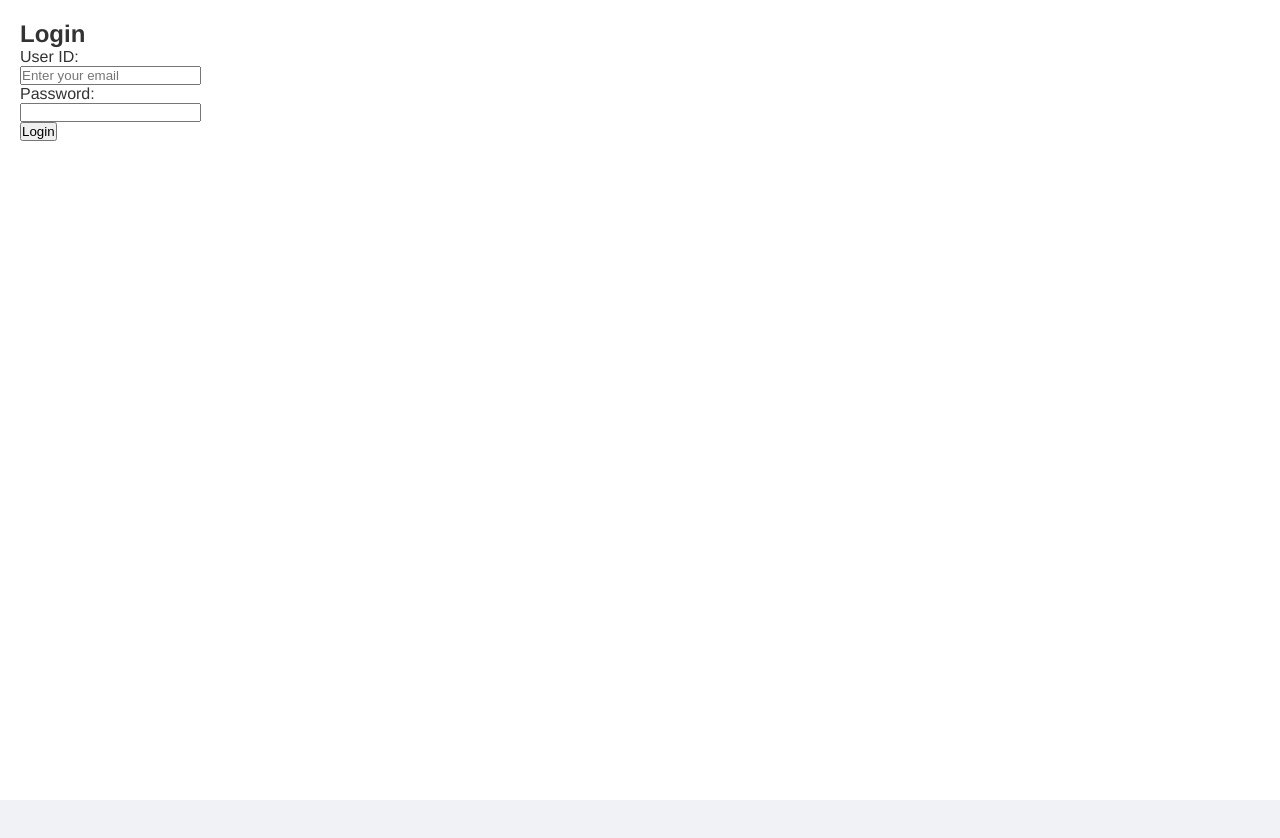
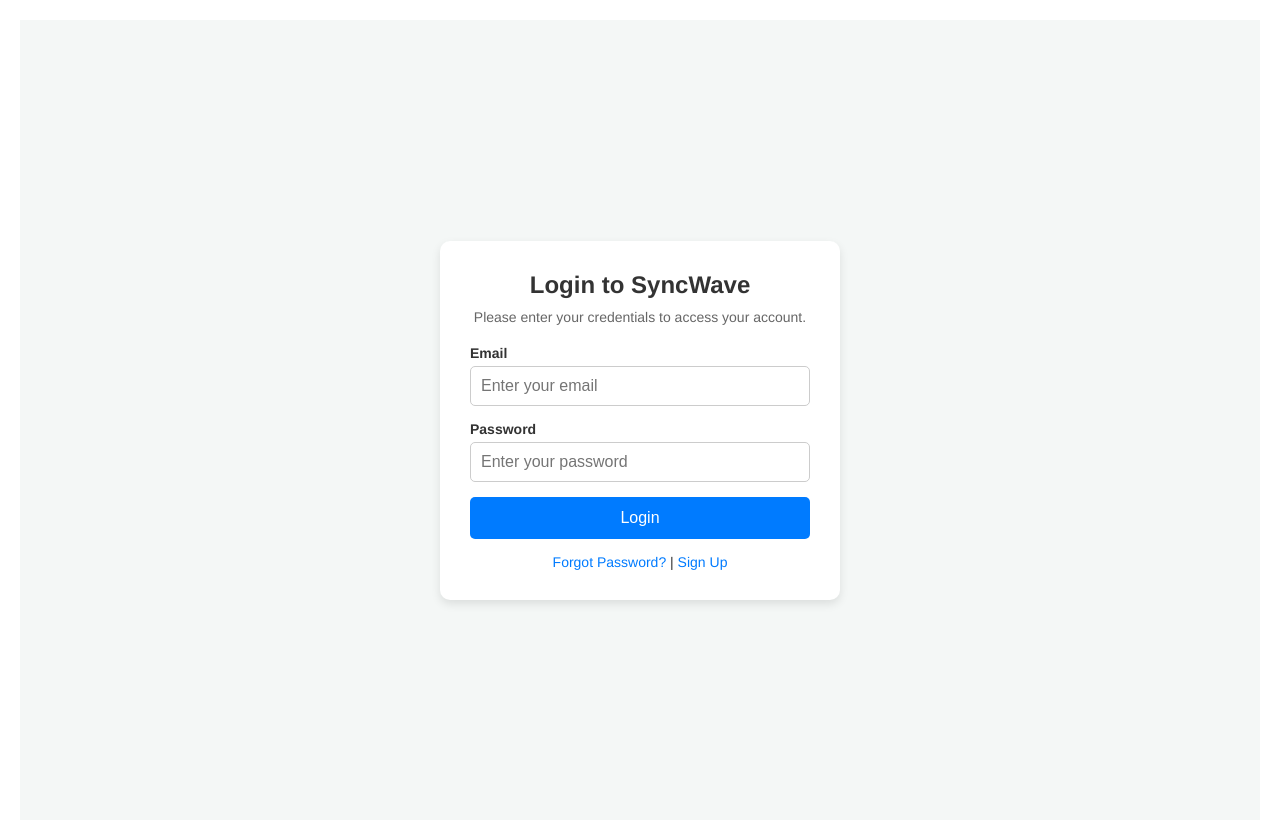
Before and after one commit to jayPark88/sync-wave-fe, a React (Create React App) app: page /login in a window 1280 px wide. Before the commit the page ends 800 px from the top, so only its background shows below. Built offline with nearby package versions, Linux system fonts and the light colour scheme; no server answers.

Commit message:
modify: login 및 보안 라우팅 기능 추가

```diff
--- a/src/App.js
+++ b/src/App.js
@@ -1,20 +1,21 @@
 import React, { useState, useEffect } from "react";
-import { BrowserRouter as Router, Routes, Route } from "react-router-dom";
+import { BrowserRouter as Router, Routes, Route, Navigate } from "react-router-dom";
 import Header from "./components/Header";
 import Footer from "./components/Footer";
 import Sidebar from "./components/Sidebar";
 import Home from "./pages/Home";
 import Login from "./pages/Login";
 import Signup from "./pages/Signup";
+import Board from "./pages/Board";
 import ProtectedRoute from "./components/auth/ProtectedRoute";
 import "./styles/App.css";
 
 const App = () => {
-  const [isAuthenticated, setIsAuthenticated] = useState(!!localStorage.getItem("token")); // 로그인 상태 관리
+  const [isAuthenticated, setIsAuthenticated] = useState(!!localStorage.getItem("token"));
 
   useEffect(() => {
     const handleStorageChange = () => {
-      setIsAuthenticated(!!localStorage.getItem("token")); // localStorage 변경 감지 후 업데이트
+      setIsAuthenticated(!!localStorage.getItem("token"));
     };
 
     window.addEventListener("storage", handleStorageChange);
@@ -24,8 +25,7 @@
   return (
     <Router>
       <div className="app-container" style={{ display: "flex", flexDirection: "column", minHeight: "100vh" }}>
-        {/* 로그인한 경우만 Header, Sidebar, Footer 표시 */}
-        {isAuthenticated && <Header />}
+        {isAuthenticated && <Header isAuthenticated={isAuthenticated} setIsAuthenticated={setIsAuthenticated} />}
         <div style={{ flex: 1, display: "flex" }}>
           {isAuthenticated && <Sidebar />}
           <main style={{ flex: 1, padding: "20px" }}>
@@ -36,7 +36,11 @@
               {/* 보호된 페이지 */}
               <Route element={<ProtectedRoute />}>
                 <Route path="/" element={<Home />} />
+                <Route path="/board" element={<Board />} />
               </Route>
+
+              {/* ✅ 잘못된 경로를 "/"로 리디렉트 */}
+              <Route path="*" element={<Navigate to="/" replace />} />
             </Routes>
           </main>
         </div>
--- a/src/components/Header.js
+++ b/src/components/Header.js
@@ -1,33 +1,31 @@
-import React, { useState, useEffect } from "react";
+import React, { useEffect } from "react";
 import { Link, useNavigate } from "react-router-dom";
-import "../styles/Header.css"; // 스타일 파일 추가
+import "../styles/Header.css";
 
-const Header = () => {
-  const [user, setUser] = useState(null);
+const Header = ({ isAuthenticated, setIsAuthenticated }) => {
   const navigate = useNavigate();
+  const userEmail = localStorage.getItem("userEmail");
 
   useEffect(() => {
-    const token = localStorage.getItem("token");
-    if (token) {
-      setUser({ email: localStorage.getItem("userEmail") || "User" });
+    if (!isAuthenticated) {
+      navigate("/login"); // 로그아웃 후 로그인 페이지로 이동
     }
-  }, []);
+  }, [isAuthenticated, navigate]);
 
   const handleLogout = () => {
     localStorage.removeItem("token");
     localStorage.removeItem("userEmail");
-    setUser(null);
-    navigate("/login"); // 로그아웃 후 로그인 페이지로 이동
+    setIsAuthenticated(false); // ✅ 로그아웃 상태 즉시 반영
   };
 
   return (
     <header className="header">
       <h1>SyncWave</h1>
       <nav className="nav">
-        {user ? (
+        {isAuthenticated ? (
           <div className="user-container">
             <Link to="/my-info" className="nav-link">My Info</Link>
-            <span className="user-info">{user.email}</span>
+            <span className="user-info">{userEmail}</span>
             <button className="logout-button" onClick={handleLogout}>Logout</button>
           </div>
         ) : (
--- a/src/components/Sidebar.js
+++ b/src/components/Sidebar.js
@@ -6,8 +6,6 @@
     <aside style={{ width: '200px', background: '#f4f4f4', padding: '10px' }}>
       <ul style={{ listStyle: 'none', padding: 0 }}>
         <li><Link to="/">Home</Link></li>
-        <li><Link to="/login">Login</Link></li>
-        <li><Link to="/signup">Sign Up</Link></li>
         <li><Link to="/board">Board</Link></li>
       </ul>
     </aside>
--- a/src/pages/Login.js
+++ b/src/pages/Login.js
@@ -1,6 +1,7 @@
 import React, { useState } from "react";
 import { useNavigate } from "react-router-dom";
 import axios from "../util/axiosInstance";
+import "../styles/Login.css"; // ✅ 스타일 파일 추가
 
 const Login = ({ setIsAuthenticated }) => {
   const [userId, setUserId] = useState("");
@@ -17,7 +18,7 @@
 
       localStorage.setItem("token", token);
       localStorage.setItem("userEmail", userId);
-      setIsAuthenticated(true); // ✅ 로그인 상태 즉시 반영!
+      setIsAuthenticated(true);
       navigate("/");
     } catch (error) {
       setError("Login failed. Please check your credentials.");
@@ -27,10 +28,13 @@
 
   return (
     <div className="login-container">
-      <h2>Login</h2>
+      <div className="login-card">
+        <h2>Login to SyncWave</h2>
+        <p className="login-subtitle">Please enter your credentials to access your account.</p>
+
         <form onSubmit={handleSubmit} className="login-form">
-        <div>
-          <label>User ID:</label><br />
+          <div className="input-group">
+            <label>Email</label>
             <input
               type="email"
               value={userId}
@@ -39,18 +43,29 @@
               required
             />
           </div>
-        <div>
-          <label>Password:</label><br />
+
+          <div className="input-group">
+            <label>Password</label>
             <input
               type="password"
               value={password}
               onChange={(e) => setPassword(e.target.value)}
+              placeholder="Enter your password"
               required
             />
           </div>
-        <button type="submit">Login</button>
+
+          {error && <p className="login-error">{error}</p>}
+
+          <button type="submit" className="login-button">Login</button>
         </form>
-      {error && <p style={{ color: "red" }}>{error}</p>}
+
+        <div className="login-links">
+          <a href="/forgot-password">Forgot Password?</a>
+          <span> | </span>
+          <a href="/signup">Sign Up</a>
+        </div>
+      </div>
     </div>
   );
 };
--- /dev/null
+++ b/src/styles/Login.css
@@ -0,0 +1,100 @@
+/* 로그인 페이지 컨테이너 */
+.login-container {
+    display: flex;
+    justify-content: center;
+    align-items: center;
+    height: 100vh;
+    background: #f4f7f6;
+  }
+
+  /* 로그인 카드 스타일 */
+  .login-card {
+    background: white;
+    padding: 30px;
+    border-radius: 10px;
+    box-shadow: 0 4px 10px rgba(0, 0, 0, 0.1);
+    text-align: center;
+    width: 100%;
+    max-width: 400px;
+  }
+
+  /* 제목 스타일 */
+  .login-card h2 {
+    margin-bottom: 10px;
+    font-size: 24px;
+    color: #333;
+  }
+
+  .login-subtitle {
+    color: #666;
+    font-size: 14px;
+    margin-bottom: 20px;
+  }
+
+  /* 입력 필드 스타일 */
+  .input-group {
+    margin-bottom: 15px;
+    text-align: left;
+  }
+
+  .input-group label {
+    display: block;
+    font-size: 14px;
+    font-weight: bold;
+    margin-bottom: 5px;
+    color: #333;
+  }
+
+  .input-group input {
+    width: 100%;
+    padding: 10px;
+    border: 1px solid #ccc;
+    border-radius: 5px;
+    font-size: 16px;
+    transition: all 0.3s;
+  }
+
+  .input-group input:focus {
+    border-color: #007bff;
+    outline: none;
+    box-shadow: 0 0 5px rgba(0, 123, 255, 0.5);
+  }
+
+  /* 에러 메시지 스타일 */
+  .login-error {
+    color: red;
+    font-size: 14px;
+    margin-bottom: 10px;
+  }
+
+  /* 로그인 버튼 */
+  .login-button {
+    width: 100%;
+    background: #007bff;
+    color: white;
+    padding: 12px;
+    border: none;
+    border-radius: 5px;
+    font-size: 16px;
+    cursor: pointer;
+    transition: background 0.3s;
+  }
+
+  .login-button:hover {
+    background: #0056b3;
+  }
+
+  /* 추가 링크 스타일 */
+  .login-links {
+    margin-top: 15px;
+    font-size: 14px;
+  }
+
+  .login-links a {
+    color: #007bff;
+    text-decoration: none;
+  }
+
+  .login-links a:hover {
+    text-decoration: underline;
+  }
```
Lines whose indentation alone changed are shown as unchanged.
